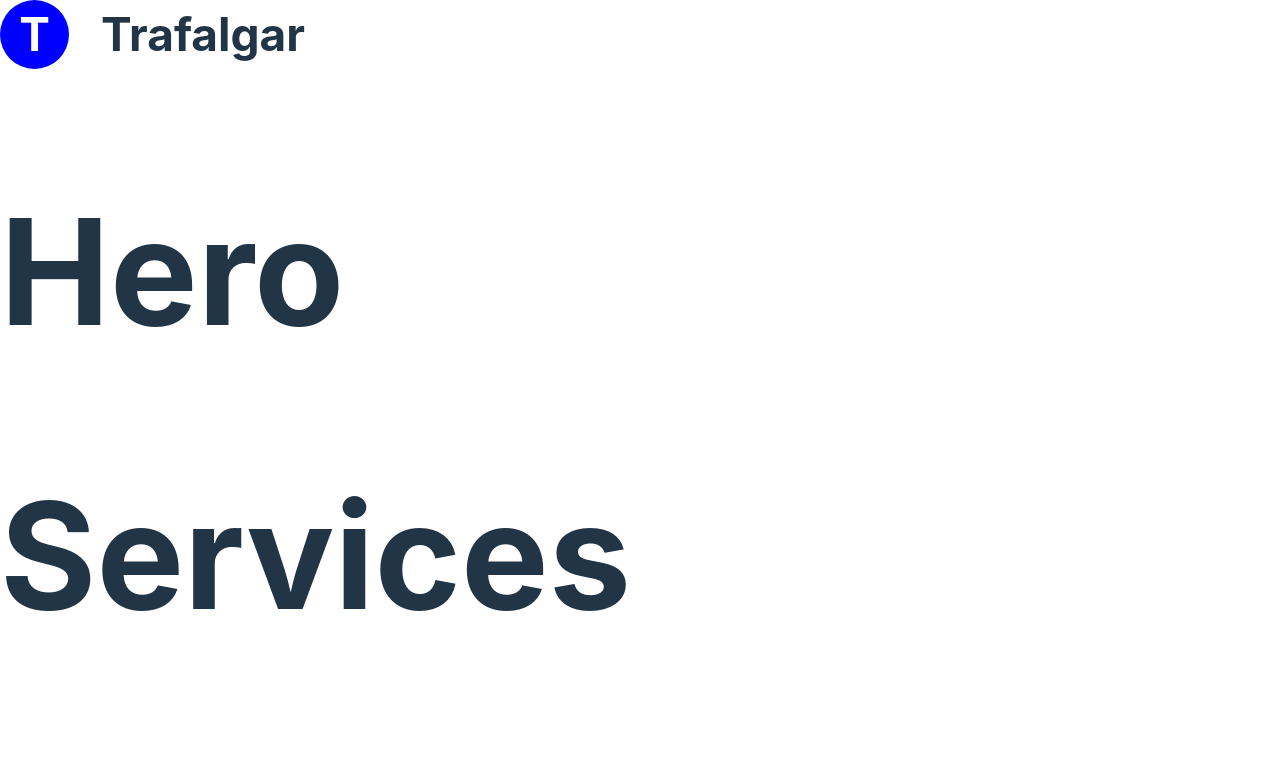
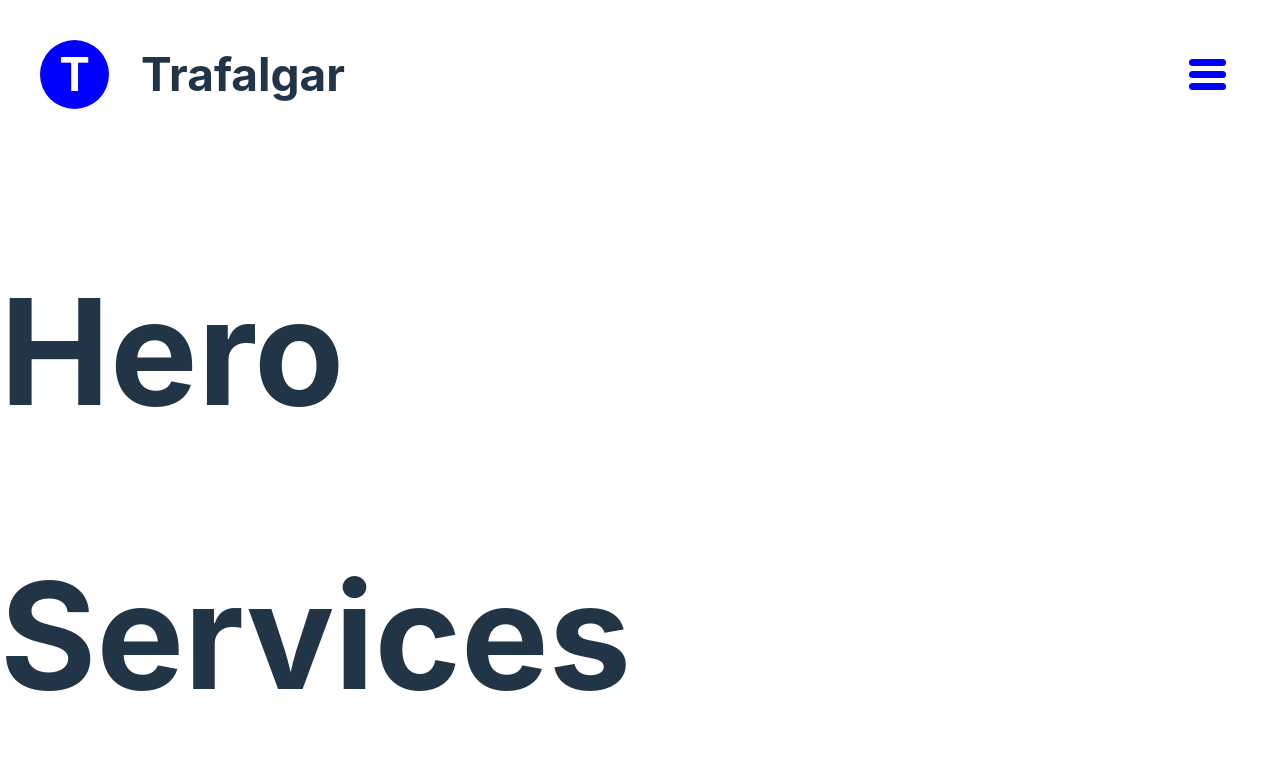
Before and after one commit to stroncaro/landing-practice, a React (Vite) app: page / in a window 1280 px wide. Shown: the top 782 px of the page. Built offline with nearby package versions, Linux system fonts and the light colour scheme.

Commit message:
Add MenuIcon to Header

```diff
--- /dev/null
+++ b/src/components/Header/Header.module.css
@@ -0,0 +1,8 @@
+.header {
+  width: 100vw;
+  padding: 40px;
+
+  display: flex;
+  justify-content: space-between;
+  align-items: center;
+}
--- a/src/components/Header/Header.tsx
+++ b/src/components/Header/Header.tsx
@@ -1,10 +1,16 @@
 import React from 'react';
 import Logo from '../shared/Logo'
+// import NavBar from './NavBar/NavBar';
+import MenuIcon from './MenuIcon/MenuIcon';
+import styles from './Header.module.css';
 
 const Header: React.FC = () => {
   return (
-    <header id='page-header'>
+    <header id='page-header' className={styles.header}>
       <Logo backgroundStyle='primary'/>
+      <MenuIcon />
+      {/* TODO: make collapsible navbar appear when menu button is clicked */}
+      {/* <NavBar /> */}
     </header>
   )
 }
```
